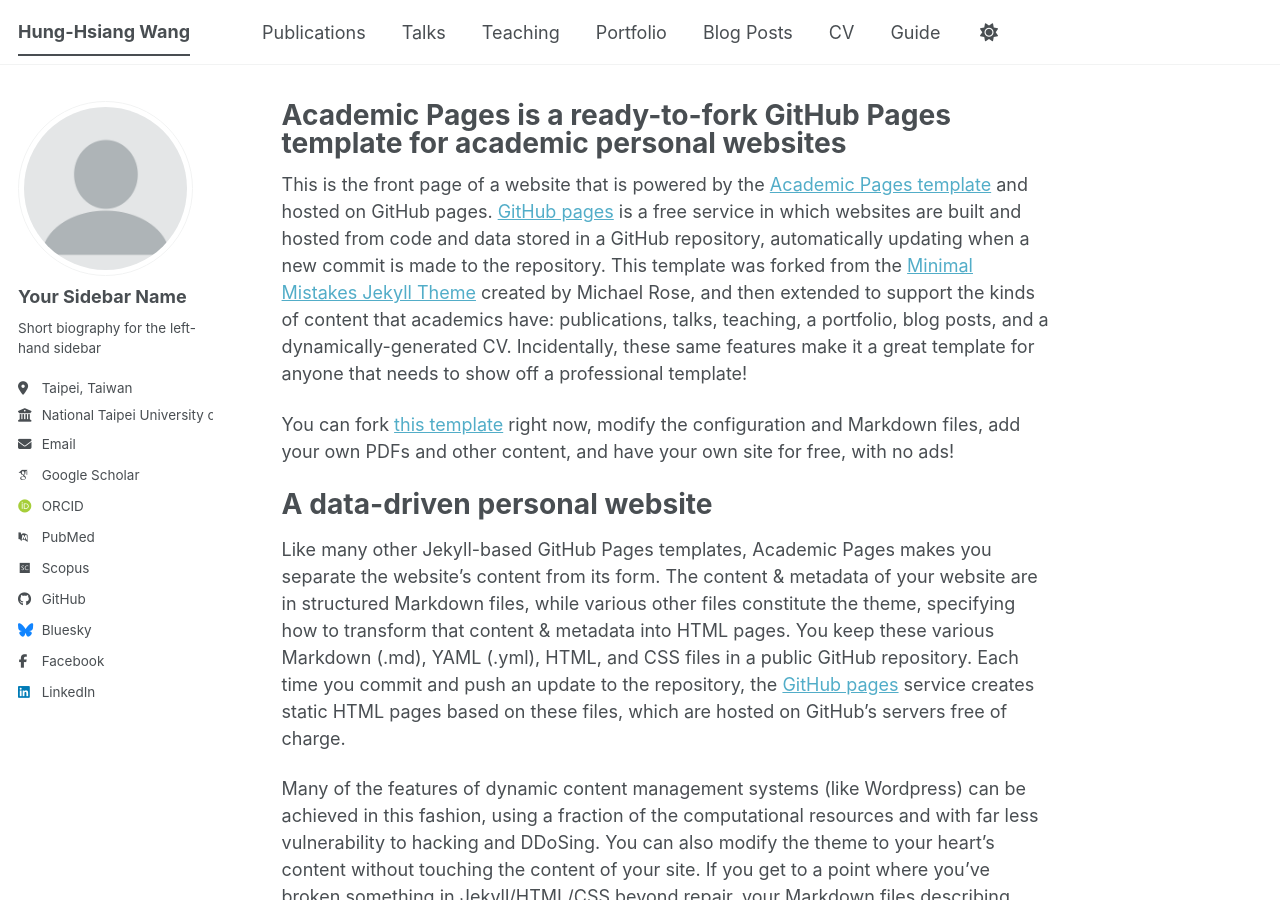
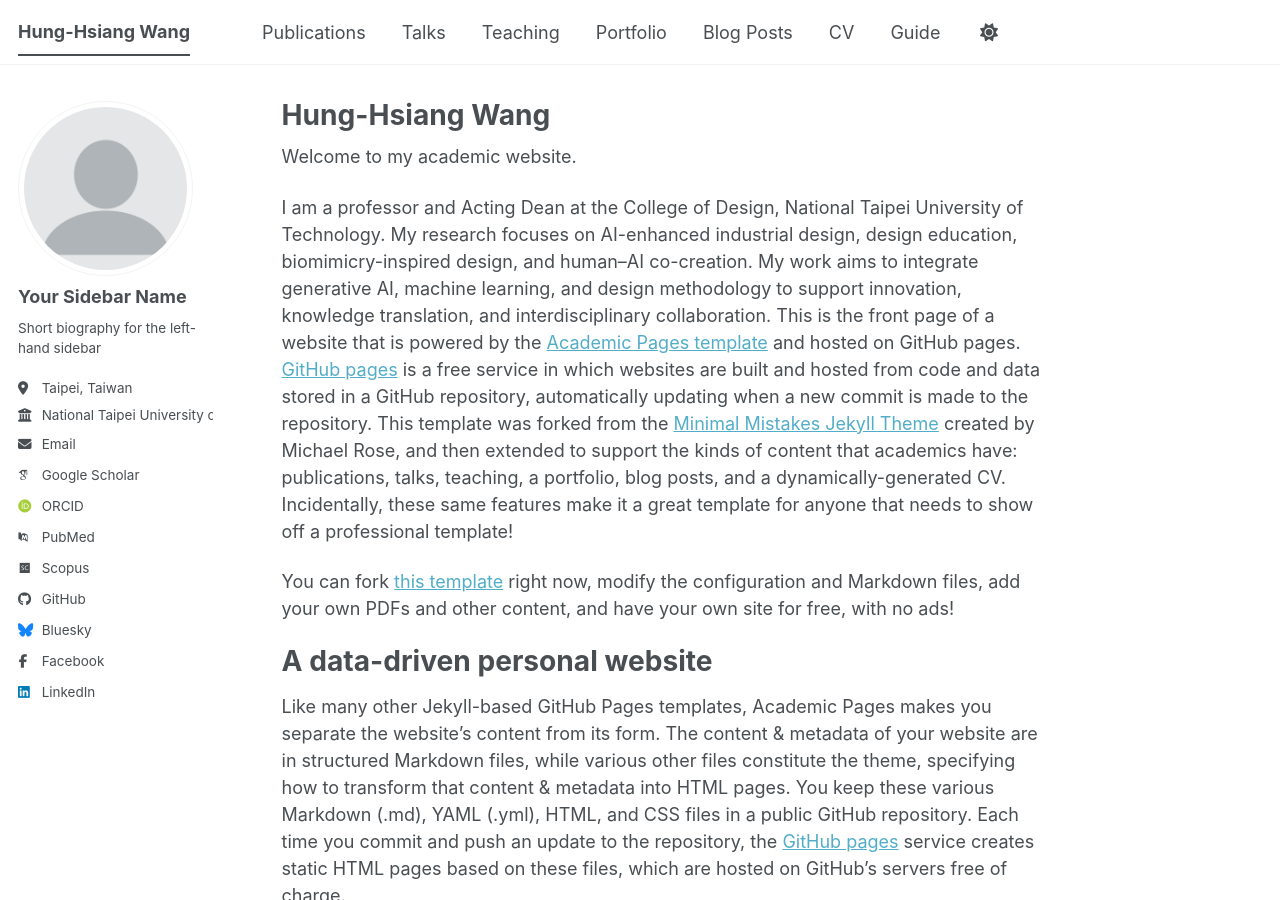
Before and after one commit to wang2804/wang2804.github.io, a Jekyll site: the page built from _pages/about.md, in a window 1280 px wide and 900 px high. Built offline with Jekyll 4.4.1, drawn with Linux system fonts in a browser that asks for light colours; some web fonts are replaced; a script bundle is joined from its source files by our own code; library files that are not in the unit come from our copies.

Commit message:
Revise about page with personal details and research focus
Updated the title and content to reflect personal information and research focus.

```diff
--- a/_pages/about.md
+++ b/_pages/about.md
@@ -1,12 +1,15 @@
 ---
 permalink: /
-title: "Academic Pages is a ready-to-fork GitHub Pages template for academic personal websites"
+title: "Hung-Hsiang Wang"
 author_profile: true
 redirect_from:
   - /about/
   - /about.html
 ---
+Welcome to my academic website.
 
+I am a professor and Acting Dean at the College of Design, National Taipei University of Technology. My research focuses on AI-enhanced industrial design, design education, biomimicry-inspired design, and human–AI co-creation.
+My work aims to integrate generative AI, machine learning, and design methodology to support innovation, knowledge translation, and interdisciplinary collaboration.
 This is the front page of a website that is powered by the [Academic Pages template](https://github.com/academicpages/academicpages.github.io) and hosted on GitHub pages. [GitHub pages](https://pages.github.com) is a free service in which websites are built and hosted from code and data stored in a GitHub repository, automatically updating when a new commit is made to the repository. This template was forked from the [Minimal Mistakes Jekyll Theme](https://mmistakes.github.io/minimal-mistakes/) created by Michael Rose, and then extended to support the kinds of content that academics have: publications, talks, teaching, a portfolio, blog posts, and a dynamically-generated CV. Incidentally, these same features make it a great template for anyone that needs to show off a professional template!
 
  You can fork [this template](https://github.com/academicpages/academicpages.github.io) right now, modify the configuration and Markdown files, add your own PDFs and other content, and have your own site for free, with no ads!
```
